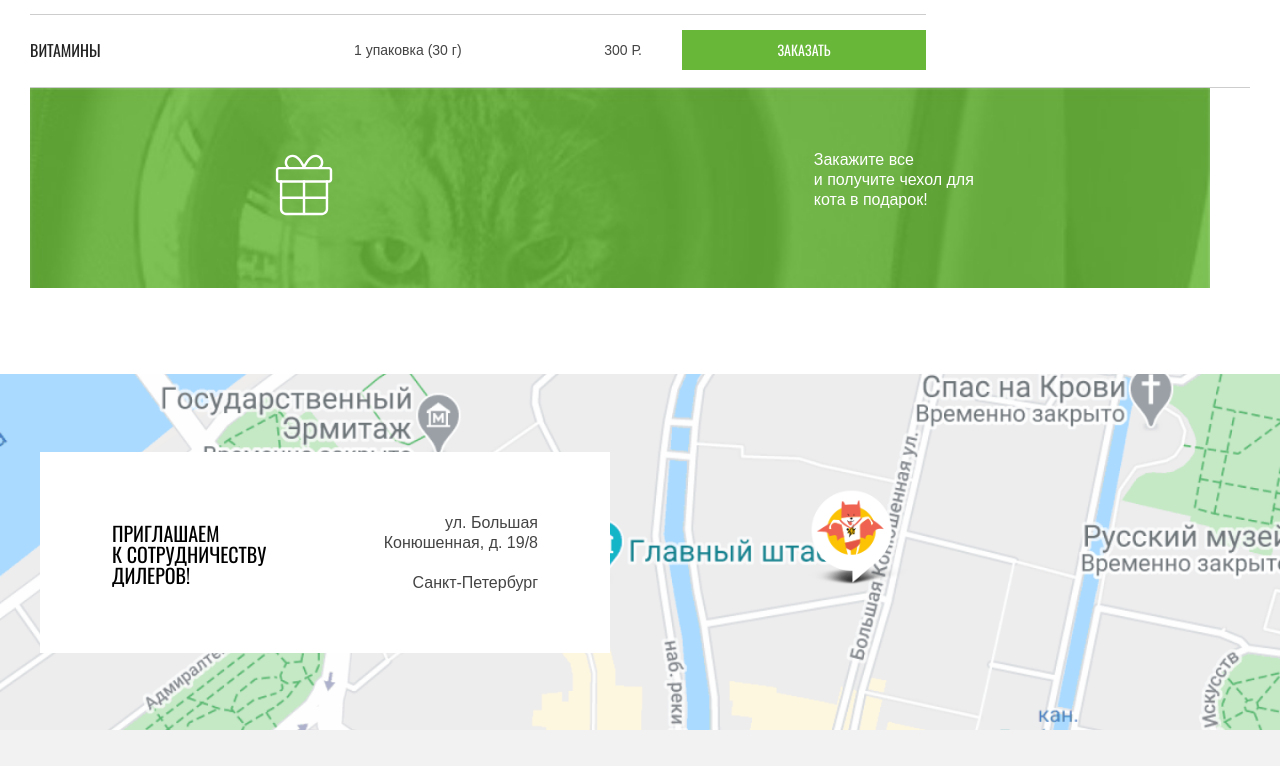
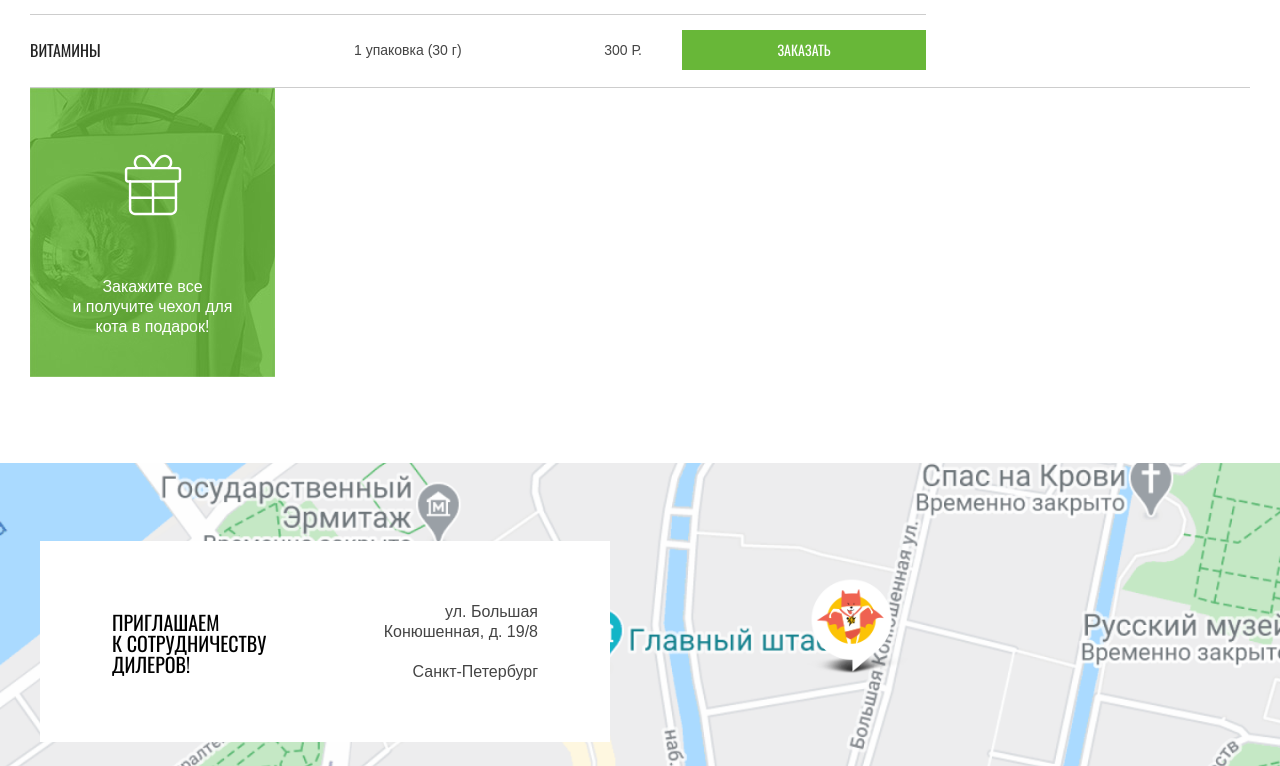
Before and after one commit to 1Sayd/cat-energy, a website: page source/catalog.html in a window 1280 px wide. Shown: the part 1916-2682 px from the top of the page. Drawn offline with nearby package versions, Linux system fonts and the light colour scheme; files that its build step writes are made by us from their sources.

Commit message:
Gift dektop

```diff
--- a/source/sass/blocks/gift.scss
+++ b/source/sass/blocks/gift.scss
@@ -16,6 +16,15 @@
     flex-direction: row;
     justify-content: space-around;
   }
+
+  @media (min-width: $tablet-width) {
+    background-image: url('../images/gift-photo-desktop.jpg');
+    width: 245px;
+    height: 289px;
+
+    flex-direction: column;
+    align-items: center;
+  }
 }
 
 .gift__icon {
@@ -23,6 +32,10 @@
 
   @media (min-width: $tablet-width) {
     margin-top: 0px;
+  }
+
+  @media (min-width: $tablet-width) {
+    margin-top: 35px;
   }
 }
 
@@ -41,4 +54,8 @@
     margin-top: 0px;
     text-align: left;
   }
+
+  @media (min-width: $tablet-width) {
+    text-align: center;
+  }
 }
```
Also changed, not shown: source/images/gift-photo-desktop.jpg (added).
